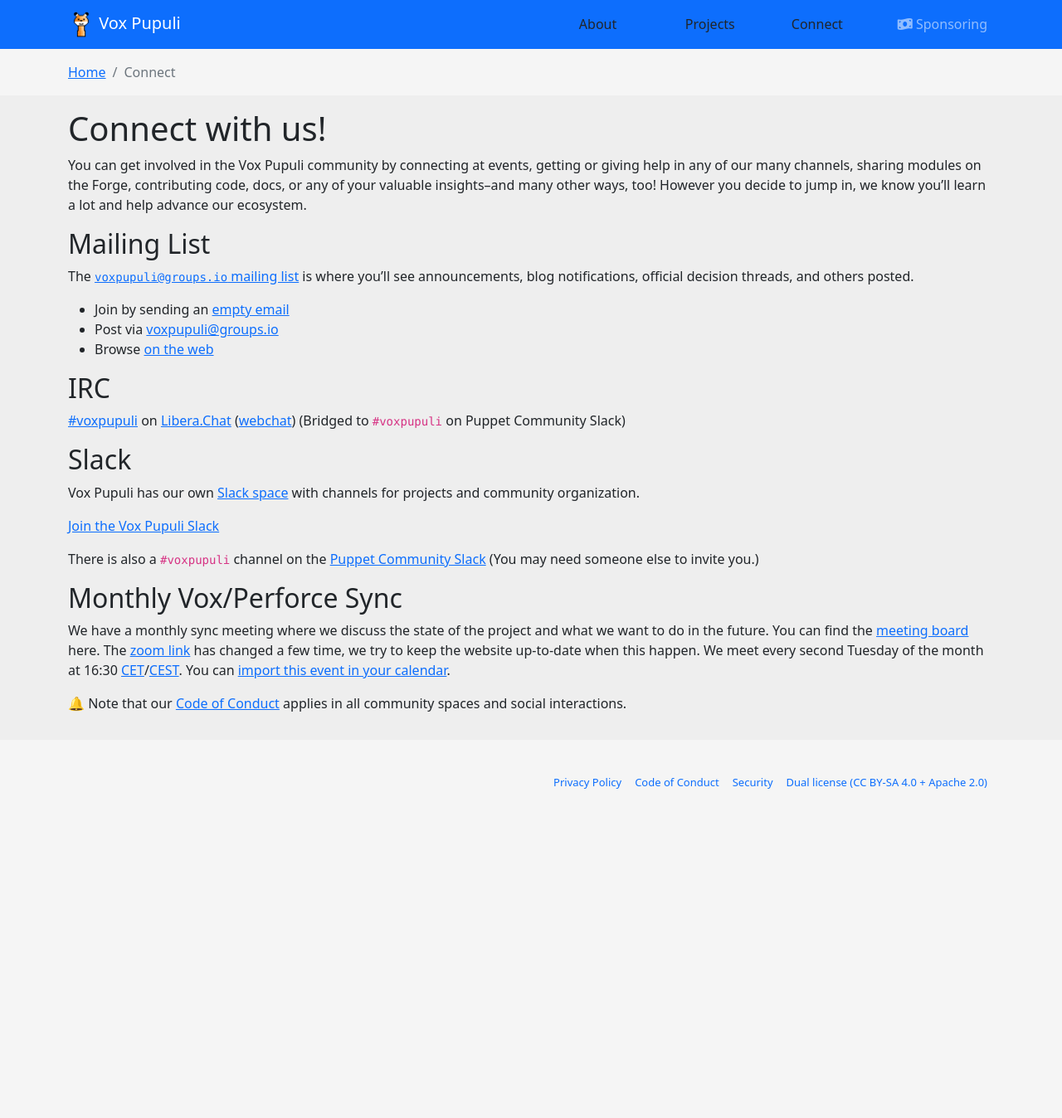
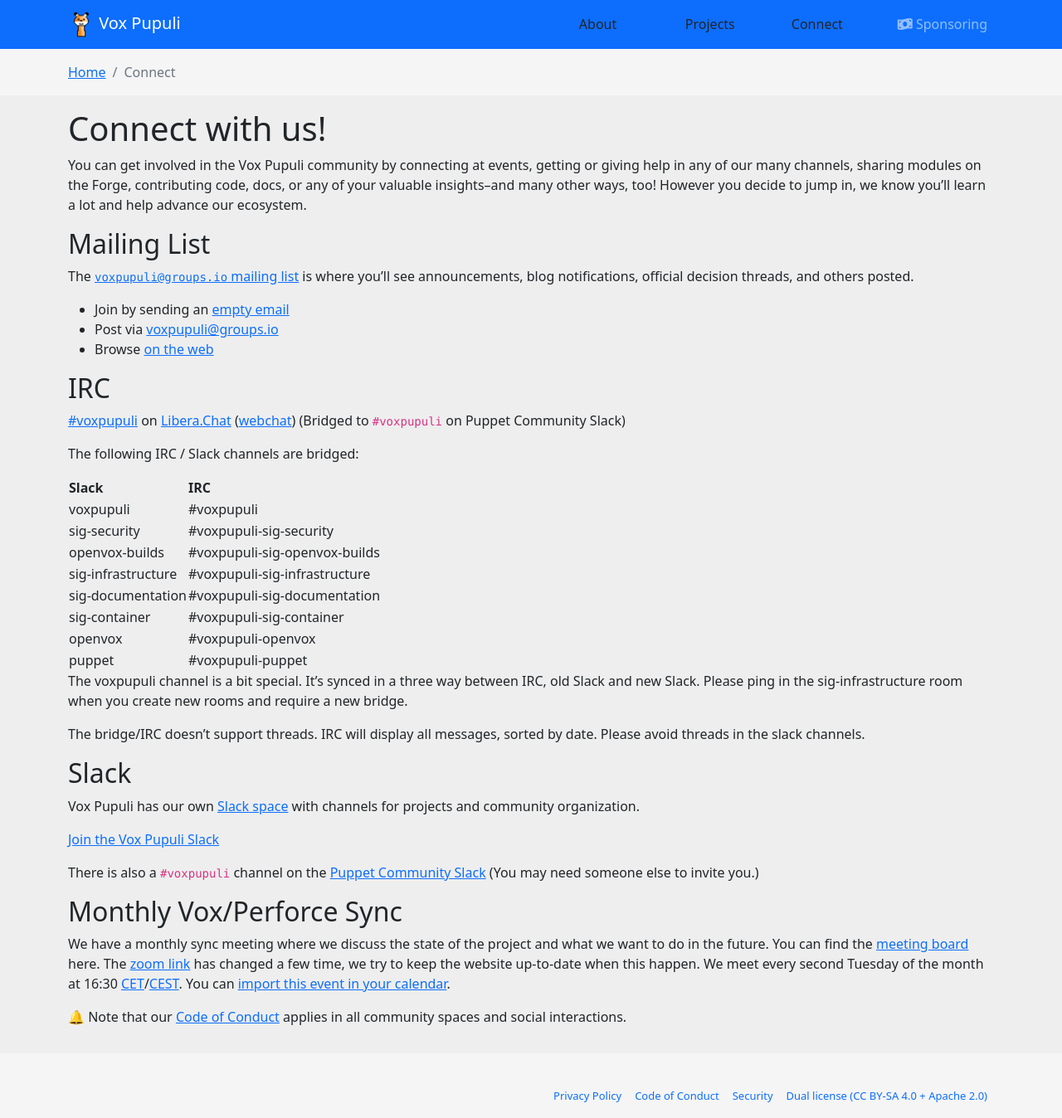
Before and after one commit to voxpupuli/voxpupuli.github.io, a Jekyll site: the page built from connect.md, in a window 1280 px wide. Shown: the whole page at 83% size. Built offline with Jekyll 4.4.1, drawn with Linux system fonts in a browser that asks for light colours; nearby versions of some CDN libraries; our own code applies the rules of GitHub Pages for plain Markdown files; before the commit the page ends 970 px from its top, so only the background shows below that.

Commit message:
Document bridged IRC/Slack channels

```diff
--- a/_includes/connect_irc.md
+++ b/_includes/connect_irc.md
@@ -1,3 +1,24 @@
 ## IRC
 
 [#voxpupuli](ircs://irc.libera.chat:6697/voxpupuli) on [Libera.Chat](https://libera.chat/) ([webchat](https://web.libera.chat/?#voxpupuli)) (Bridged to `#voxpupuli` on Puppet Community Slack)
+
+The following IRC / Slack channels are bridged:
+
+| Slack              | IRC                           |
+| ------------------ | ----------------------------- |
+| voxpupuli          | #voxpupuli                    |
+| sig-security       | #voxpupuli-sig-security       |
+| openvox-builds     | #voxpupuli-sig-openvox-builds |
+| sig-infrastructure | #voxpupuli-sig-infrastructure |
+| sig-documentation  | #voxpupuli-sig-documentation  |
+| sig-container      | #voxpupuli-sig-container      |
+| openvox            | #voxpupuli-openvox            |
+| puppet             | #voxpupuli-puppet             |
+
+The voxpupuli channel is a bit special.
+It's synced in a three way between IRC, old Slack and new Slack.
+Please ping in the sig-infrastructure room when you create new rooms and require a new bridge.
+
+The bridge/IRC doesn't support threads.
+IRC will display all messages, sorted by date.
+Please avoid threads in the slack channels.
```
